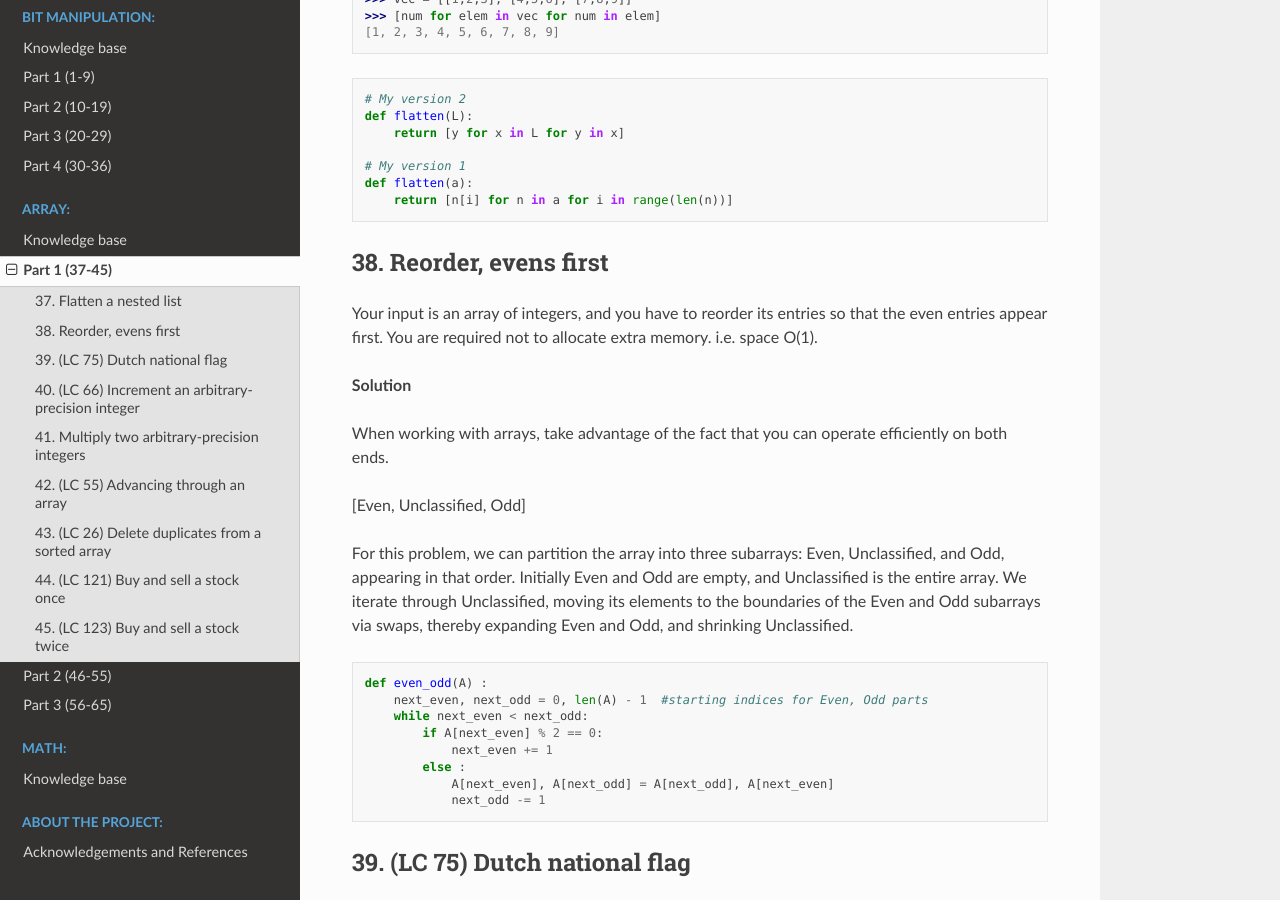
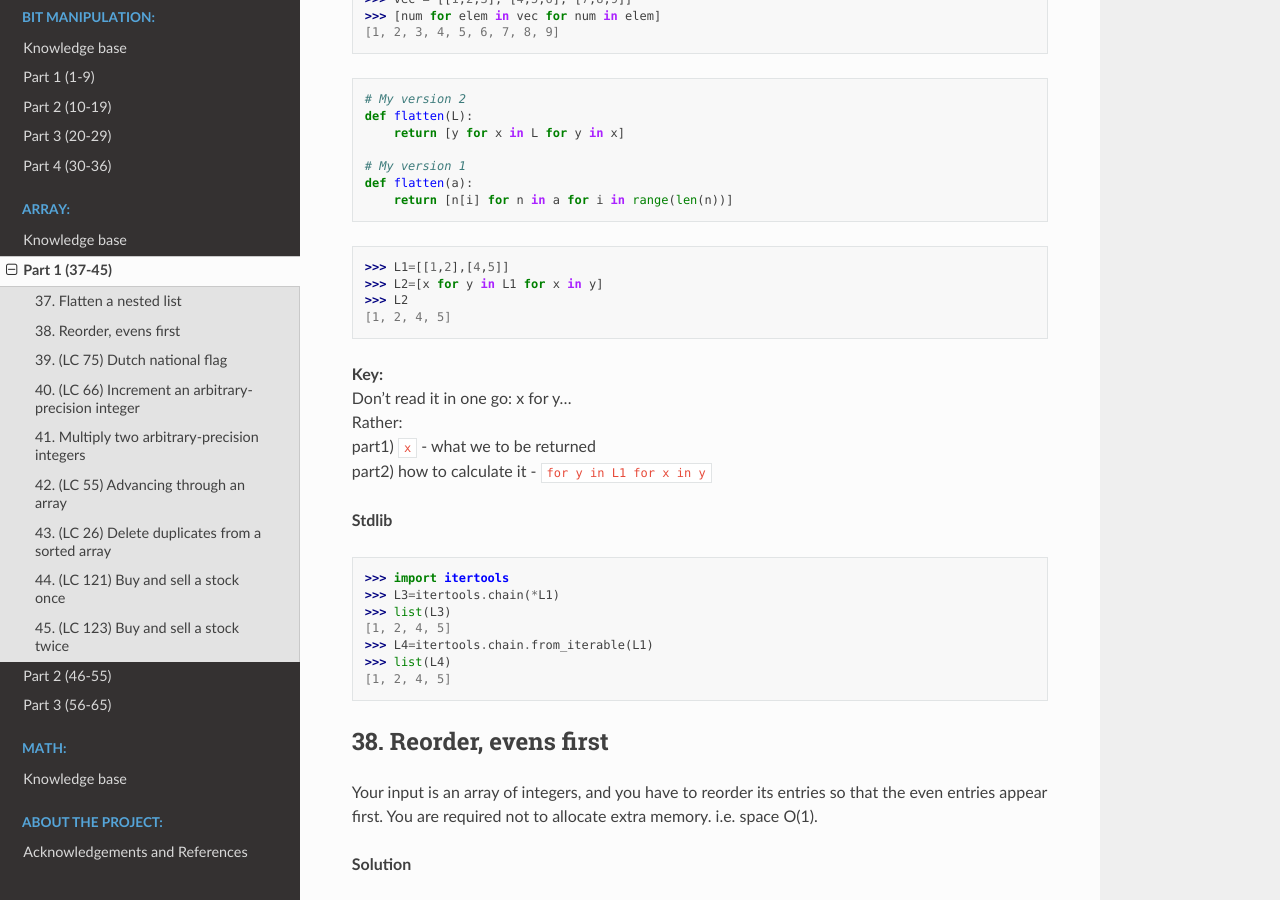
Before and after one commit to kkvero/elements_of_leetcode, a Sphinx documentation site: the page built from docs/source/array/array_1.rst, in a window 1280 px wide and 900 px high, scrolled down 310 px. Built offline with Sphinx 7.4.7 and the Read the Docs theme 2.0.0, drawn with Linux system fonts in a browser that asks for light colours.

Commit message:
update 28: edit q37

```diff
--- a/docs/source/array/array_1.rst
+++ b/docs/source/array/array_1.rst
@@ -18,6 +18,27 @@ Array Questions Part 1
     # My version 1
     def flatten(a):
         return [n[i] for n in a for i in range(len(n))]
+
+>>> L1=[[1,2],[4,5]]
+>>> L2=[x for y in L1 for x in y]
+>>> L2
+[1, 2, 4, 5]
+
+| **Key:**
+| Don't read it in one go: x for y...
+| Rather:
+| part1) ``x`` - what we to be returned
+| part2) how to calculate it - ``for y in L1 for x in y``
+
+**Stdlib**
+
+>>> import itertools
+>>> L3=itertools.chain(*L1)
+>>> list(L3)
+[1, 2, 4, 5]
+>>> L4=itertools.chain.from_iterable(L1)
+>>> list(L4)
+[1, 2, 4, 5]
 
 38. Reorder, evens first
 --------------------------
--- a/docs/source/bits/bits_2.rst
+++ b/docs/source/bits/bits_2.rst
@@ -332,7 +332,7 @@ If the sequence is already complete, the next integer in the sequence will be re
     nums2 = [0,1,2,3,4,6,7]
     print(f3(nums2)) #5
 
-# My Versions::
+My Versions::
 
     # Using sum
     def f(a):
```
Also changed, not shown: 8 other files.
